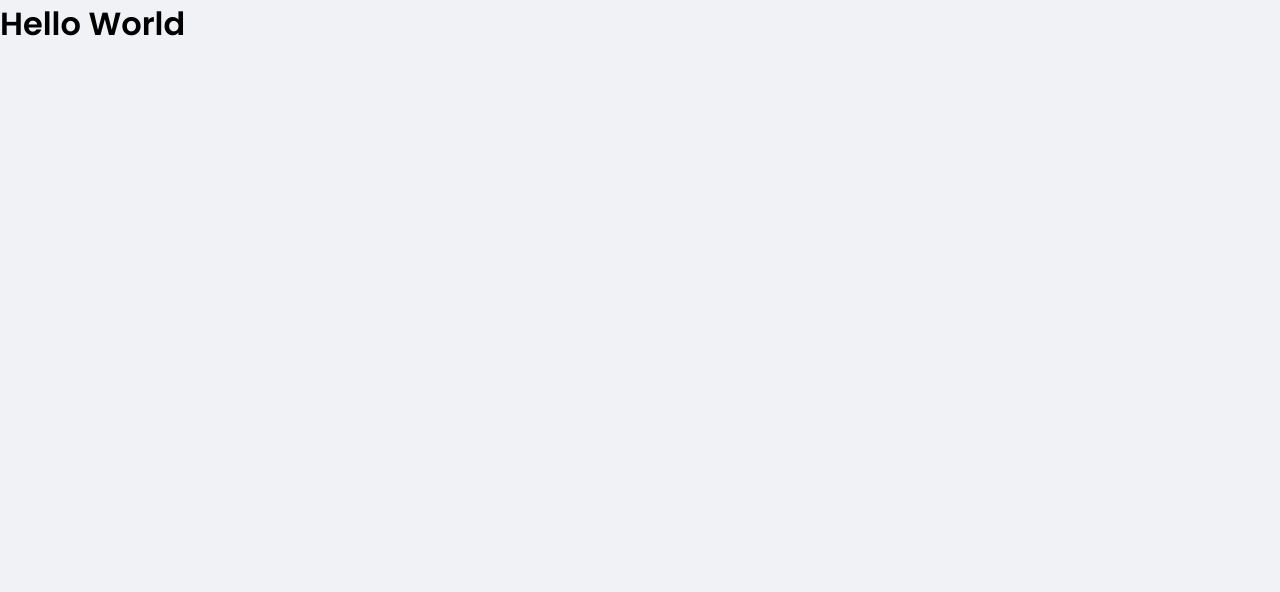
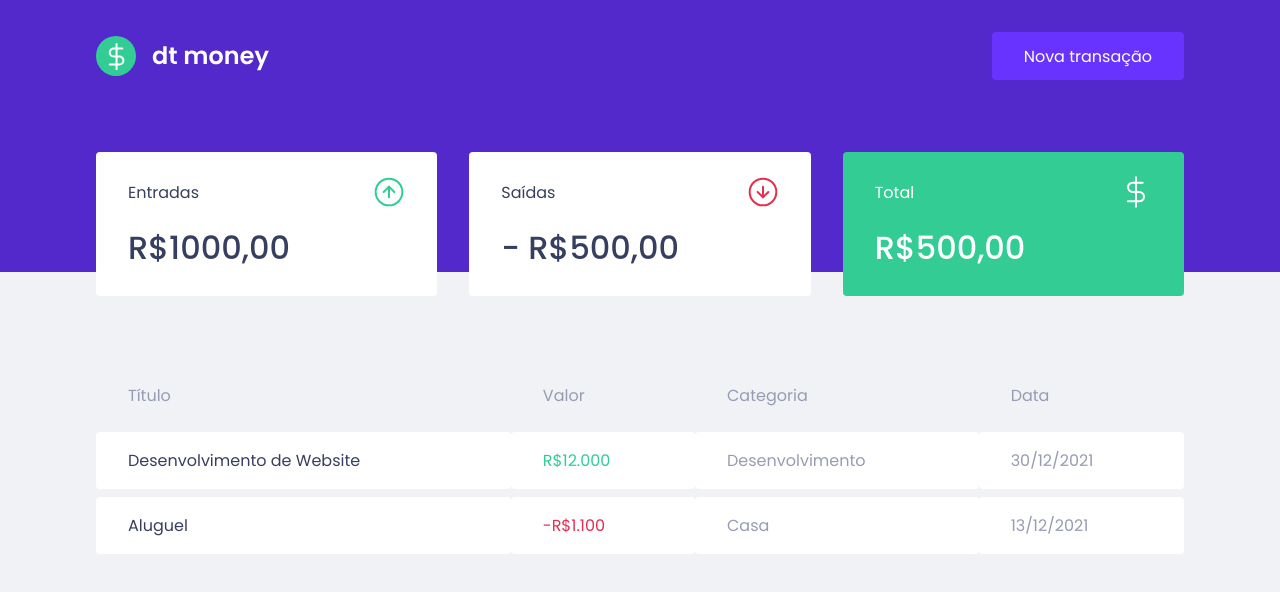
Before and after one commit to Gabriel02ps/dtmoney, a React (Create React App) app: page / in a window 1280 px wide. Shown: the top 592 px of the page. Built offline with nearby package versions, Linux system fonts and the light colour scheme.

Commit message:
creating components

```diff
--- a/public/index.html
+++ b/public/index.html
@@ -8,7 +8,7 @@
   <link rel="icon" href="favicon.png" type="image/png">
   <meta name="viewport" content="width=device-width, initial-scale=1" />
   <title>dtmoney</title>
-  <link href="https://fonts.googleapis.com/css2?family=Poppins:wght@400;600&display=swap" rel="stylesheet">
+  <link href="https://fonts.googleapis.com/css2?family=Poppins:wght@400;500;600&display=swap" rel="stylesheet">
 </head>
 
 <body>
--- a/src/App.tsx
+++ b/src/App.tsx
@@ -1,10 +1,13 @@
+import { Dashboard } from "./components/Dashboard";
+import { Header } from "./components/Header";
 import { GlobalStyle } from "./styles/global";
 
 export function App() {
   return (
-    <div className="App">
-      <h1>Hello World</h1>
+    <>
+      <Header/>
+      <Dashboard />
       <GlobalStyle />
-    </div>
+    </>
   );
 }
--- /dev/null
+++ b/src/components/Dashboard/index.tsx
@@ -0,0 +1,12 @@
+import { Summary } from "../Summary";
+import { TransactionsTable } from "../TransactionsTable";
+import { Container } from "./styles";
+
+export function Dashboard() {
+  return (
+    <Container>
+      <Summary/>
+      <TransactionsTable/>
+    </Container>
+  )
+}
--- /dev/null
+++ b/src/components/Dashboard/styles.ts
@@ -0,0 +1,7 @@
+import styled from 'styled-components';
+
+export const Container = styled.main`
+  max-width: 1120px;
+  margin: 0 auto;
+  padding: 2.5rem 1rem;
+`;
--- /dev/null
+++ b/src/components/Header/index.tsx
@@ -0,0 +1,15 @@
+import logoImg from '../../assets/logo.svg'
+import { Container, Content } from './styles'
+
+export function Header() {
+  return (
+    <Container>
+      <Content>
+      <img src={logoImg} alt="dtmoney" />
+      <button type="button">
+        Nova transação
+      </button>
+      </Content>
+    </Container>
+  )
+}
--- /dev/null
+++ b/src/components/Header/styles.ts
@@ -0,0 +1,31 @@
+import styled from 'styled-components';
+
+export const Container = styled.header`
+  background: var(--blue);
+`;
+
+export const Content = styled.div`
+  max-width: 1120px;
+  margin: 0 auto;
+
+  padding: 2rem 1rem 12rem;
+  display: flex;
+  align-items: center;
+  justify-content: space-between;
+
+  button {
+    font-size: 1rem;
+    color: #fff;
+    background: var(--blue-light);
+    border: 0;
+    padding: 0 2rem;
+    border-radius: 0.25rem;
+    height: 3rem;
+
+    transition: filter 0.2s;
+
+    &:hover {
+      filter: brightness(0.9);
+    }
+  }
+`;
--- /dev/null
+++ b/src/components/Summary/index.tsx
@@ -0,0 +1,33 @@
+import incomeImg from '../../assets/income.svg'
+import outcomeImg from '../../assets/outcome.svg'
+import totalImg from '../../assets/total.svg'
+
+import { Container } from "./styles";
+
+export function Summary() {
+  return (
+    <Container>
+      <div>
+        <header>
+          <p>Entradas</p>
+          <img src={incomeImg} alt="Entradas" />
+        </header>
+        <strong>R$1000,00</strong>
+      </div>
+      <div>
+        <header>
+          <p>Saídas</p>
+          <img src={outcomeImg} alt="Saídas" />
+        </header>
+        <strong>- R$500,00</strong>
+      </div>
+      <div className="highlight-background">
+        <header>
+          <p>Total</p>
+          <img src={totalImg} alt="Total" />
+        </header>
+        <strong>R$500,00</strong>
+      </div>
+    </Container>
+  )
+}
--- /dev/null
+++ b/src/components/Summary/styles.ts
@@ -0,0 +1,34 @@
+import styled from 'styled-components';
+
+export const Container = styled.div`
+  display: grid;
+  grid-template-columns: repeat(3, 1fr);
+  gap: 2rem;
+  margin-top: -10rem;
+
+  div {
+    background: var(--shape);
+    padding: 1.5rem 2rem;
+    border-radius: 0.25rem;
+    color: var(--text-title);
+
+    header {
+      display: flex;
+      align-items: center;
+      justify-content: space-between;
+    }
+
+    strong {
+      display: block;
+      margin-top: 1rem;
+      font-size: 2rem;
+      font-weight: 500;
+      line-height: 3rem;
+    }
+
+    &.highlight-background {
+      background: var(--green);
+      color: #fff;
+    }
+  }
+`;
--- /dev/null
+++ b/src/components/TransactionsTable/index.tsx
@@ -0,0 +1,33 @@
+import { Container } from './styles'
+
+export function TransactionsTable() {
+  return (
+    <Container>
+      <table>
+        <thead>
+          <tr>
+            <th>Título</th>
+            <th>Valor</th>
+            <th>Categoria</th>
+            <th>Data</th>
+          </tr>
+        </thead>
+
+        <tbody>
+          <tr>
+            <td>Desenvolvimento de Website</td>
+            <td className='deposit'>R$12.000</td>
+            <td>Desenvolvimento</td>
+            <td>30/12/2021</td>
+          </tr>
+          <tr>
+            <td>Aluguel</td>
+            <td className='withdraw'>-R$1.100</td>
+            <td>Casa</td>
+            <td>13/12/2021</td>
+          </tr>
+        </tbody>
+      </table>
+    </Container>
+  )
+}
--- /dev/null
+++ b/src/components/TransactionsTable/styles.ts
@@ -0,0 +1,39 @@
+import styled from 'styled-components';
+
+export const Container = styled.div`
+  margin-top: 4rem;
+
+  table {
+    width: 100%;
+    border-spacing: 0 0.5rem;
+
+    th {
+      color: var(--text-body);
+      font-weight: 400;
+      padding: 1rem 2rem;
+      text-align: left;
+      line-height: 1.5rem;
+    }
+
+    td {
+      padding: 1rem 2rem;
+      border: 0;
+      background: var(--shape);
+      font-weight: 400;
+      color: var(--text-body);
+      border-radius: 0.25rem;
+
+      &:first-child {
+        color: var(--text-title);
+      }
+
+      &.deposit {
+        color: var(--green);
+      }
+
+      &.withdraw {
+        color: var(--red);
+      }
+    }
+  }
+`;
```
